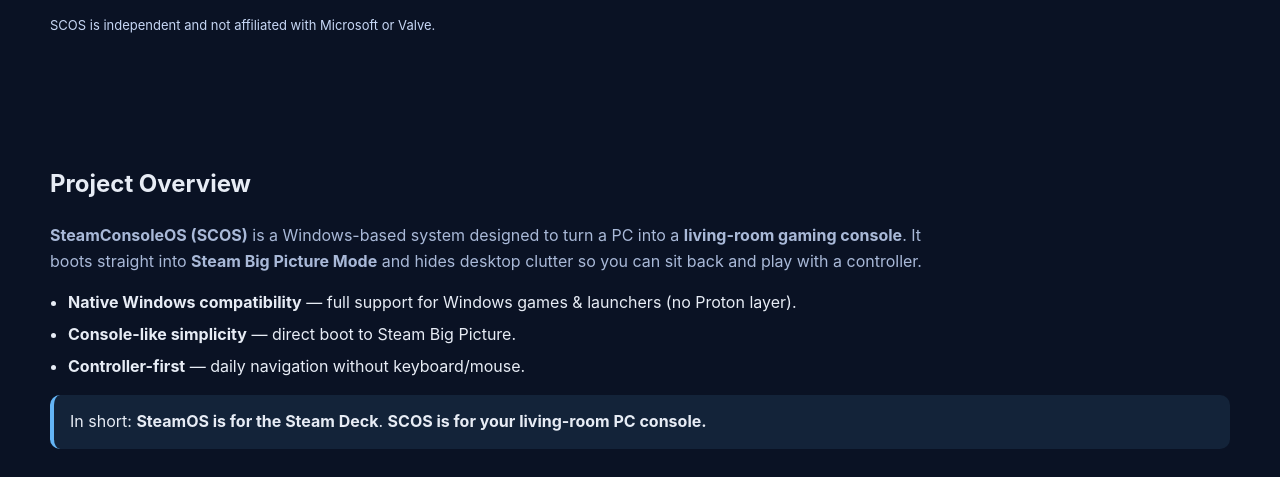
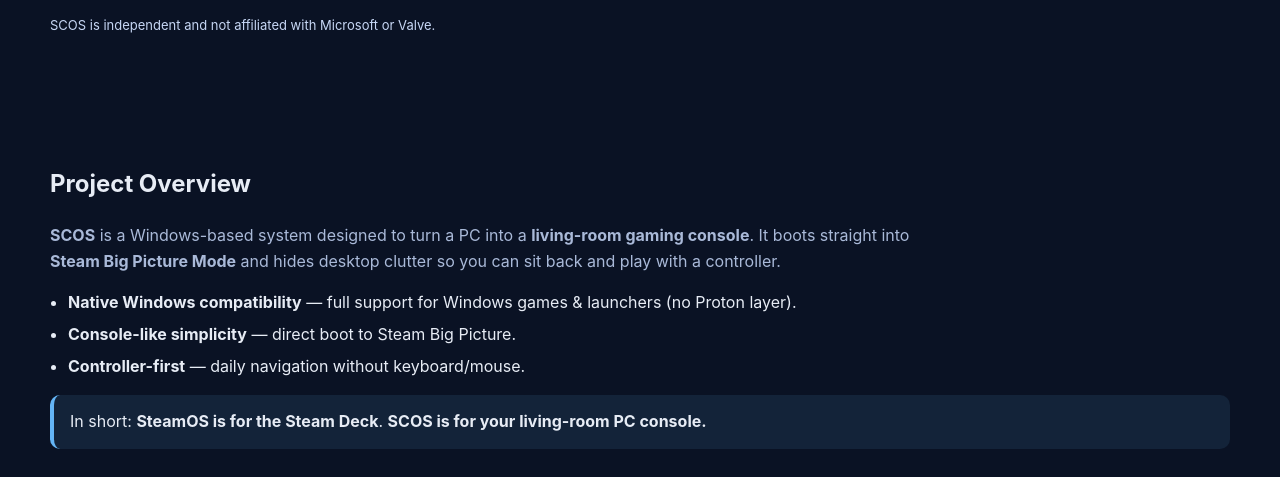
Before and after one commit to scos-project/scos-website, a plain HTML site: page pages/docs.html in a window 1280 px wide. Shown: the part 323-800 px from the top of the page. Drawn offline with Linux system fonts and the light colour scheme.

Commit message:
Changing page name

```diff
--- a/pages/docs.html
+++ b/pages/docs.html
@@ -4,7 +4,7 @@
 <head>
   <meta charset="UTF-8" />
   <meta name="viewport" content="width=device-width, initial-scale=1" />
-  <title>Documentation — SteamConsoleOS (SCOS)</title>
+  <title>Documentation — SCOS</title>
   <meta name="description"
     content="SCOS Documentation. Beta release details, installation, requirements, networking, controllers, preinstalled apps, known issues, quick start, roadmap, and legal." />
   <link rel="stylesheet" href="../style.css" />
@@ -51,7 +51,7 @@
       <div class="container">
         <h2>Project Overview</h2>
         <p class="lead">
-          <strong>SteamConsoleOS (SCOS)</strong> is a Windows-based system designed to turn a PC into a
+          <strong>SCOS</strong> is a Windows-based system designed to turn a PC into a
           <strong>living-room gaming console</strong>. It boots straight into <strong>Steam Big Picture Mode</strong>
           and hides desktop clutter so you can sit back and play with a controller.
         </p>
@@ -366,7 +366,7 @@
       <div class="container">
         <h2>Legal Notice</h2>
         <p>This project is provided <strong>without a license</strong>. All rights reserved © 2025.</p>
-        <p>SteamConsoleOS (SCOS) is in <strong>Beta</strong> and provided for <strong>personal testing and evaluation
+        <p>SCOS is in <strong>Beta</strong> and provided for <strong>personal testing and evaluation
             only</strong>.
           Redistribution, modification, or commercial use is not permitted without explicit permission. Please do not
           re-upload
```
